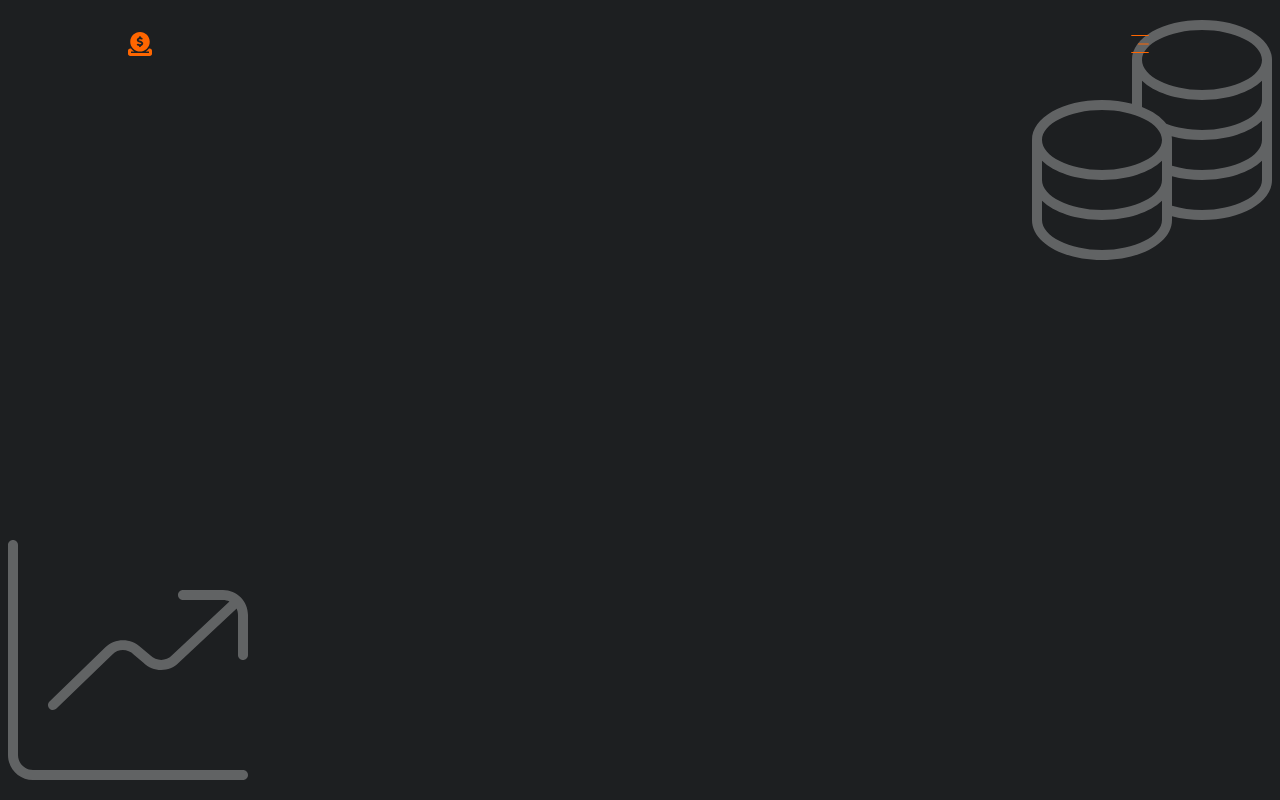
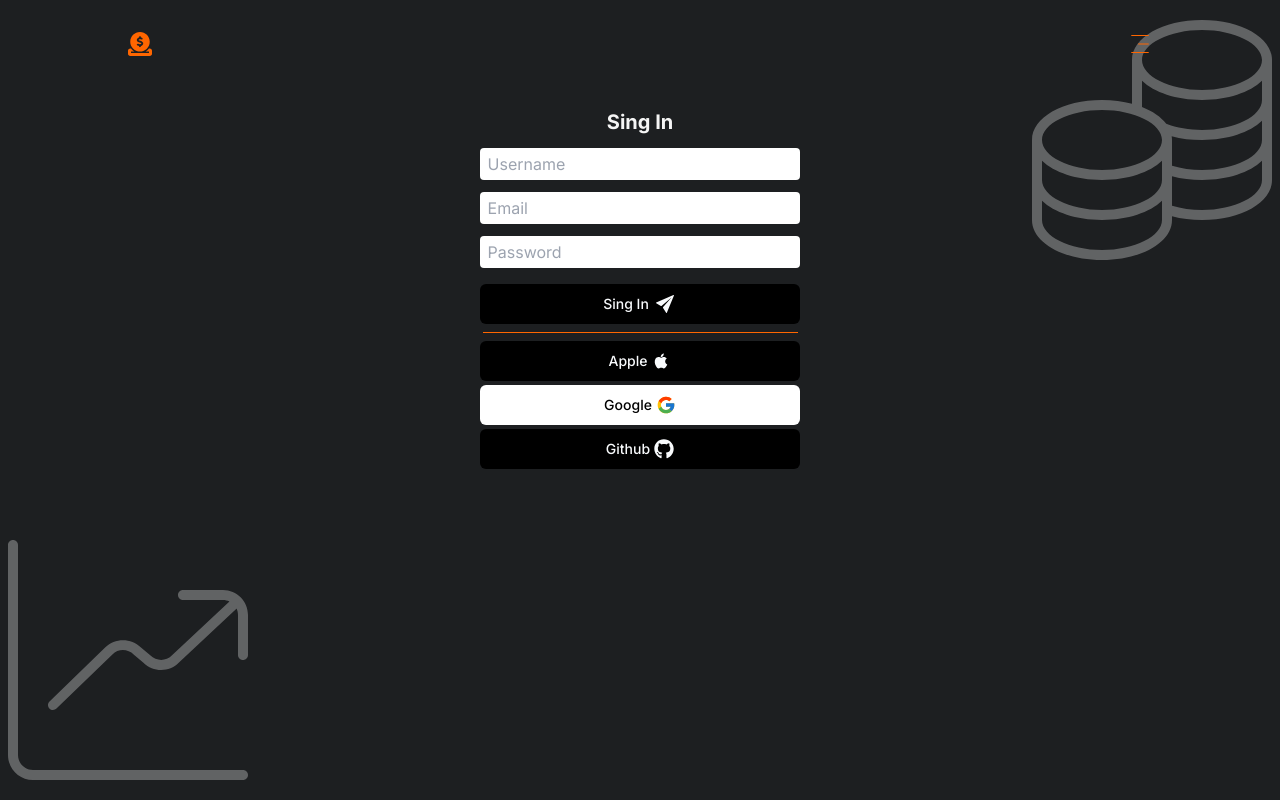
Before and after one commit to helterdev/finance-app, a Next.js app: page /register in a window 1280 px wide. Built offline with nearby package versions, Linux system fonts and the light colour scheme.

Commit message:
#7 Cambio de formulario dependiendo de la pagina realizado

```diff
--- a/src/app/globals.css
+++ b/src/app/globals.css
@@ -68,7 +68,7 @@
     } */
 
     .header{
-      /* height: calc(100vh - 10%);| */
+      height: calc(100vh - 88px);
     }
 
     .header-form{
--- a/src/app/login/page.tsx
+++ b/src/app/login/page.tsx
@@ -3,7 +3,7 @@ import Form from '@/components/Form/Form';
 export default function Login() {
   return (
     <>
-      <Form />
+      <Form path='/login' />
     </>
   );
 }
--- a/src/app/register/page.tsx
+++ b/src/app/register/page.tsx
@@ -1,3 +1,9 @@
+import Form from '@/components/Form/Form';
+
 export default function Register() {
-  return <></>;
+  return (
+    <>
+      <Form path='/register' />
+    </>
+  );
 }
--- a/src/components/Form/Form.tsx
+++ b/src/components/Form/Form.tsx
@@ -3,11 +3,19 @@ import { FcGoogle } from 'react-icons/fc';
 import { IoLogoApple } from 'react-icons/io';
 import { IoIosSend } from 'react-icons/io';
 import { FaGithub } from 'react-icons/fa';
-const Form = () => {
+
+type FormProps = {
+  path: '/login' | '/register';
+};
+
+const Form = ({ path }: FormProps) => {
   return (
     <section className='header-form flex items-baseline justify-center'>
       <form className='w-4/5 box-border flex flex-col gap-2 items-center rounded-2xl max-w-[350px]'>
-        <h3 className=' text-xl font-bold'>Sing In</h3>
+        <h3 className=' text-xl font-bold'>
+          {path === '/register' ? 'Sing In' : 'Log In'}
+        </h3>
+        {path === '/register' ? (
           <div className='flex flex-col gap-1 w-11/12 box-border'>
             <label
               htmlFor='username'
@@ -20,6 +28,10 @@ const Form = () => {
               id='username'
             />
           </div>
+        ) : (
+          <></>
+        )}
+
         <div className='flex flex-col gap-1 w-11/12 box-border'>
           <label htmlFor='email' className='font-normal text-sm pl-1'></label>
           <input
```
Lines whose indentation alone changed are shown as unchanged.
